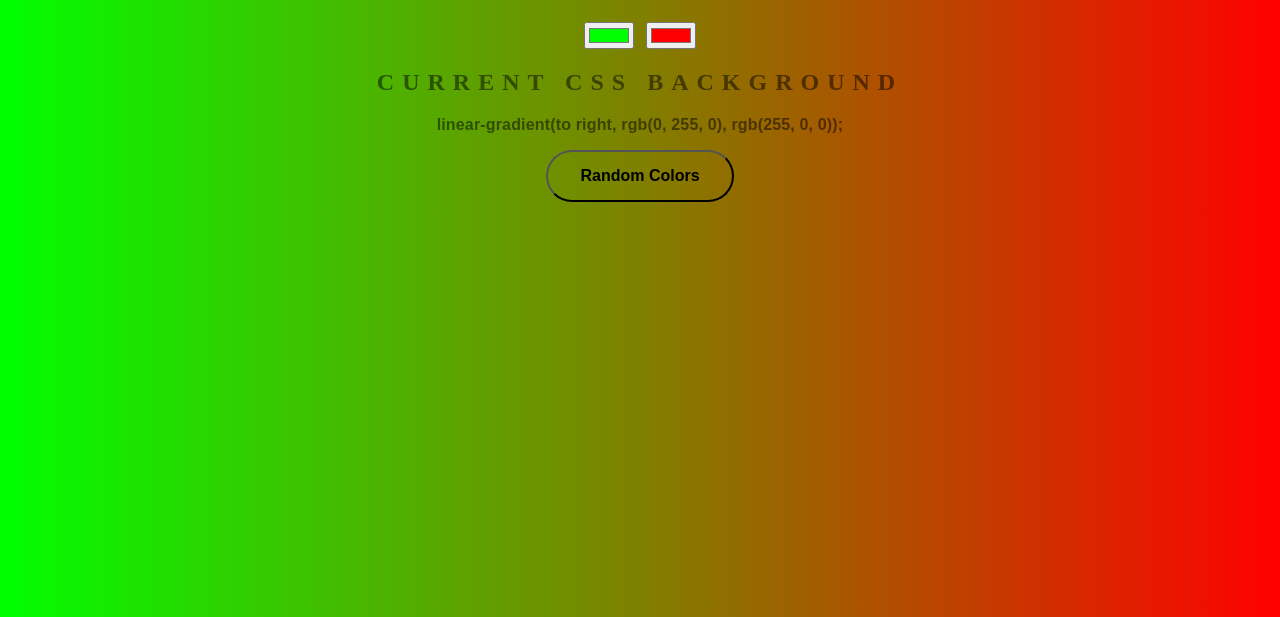
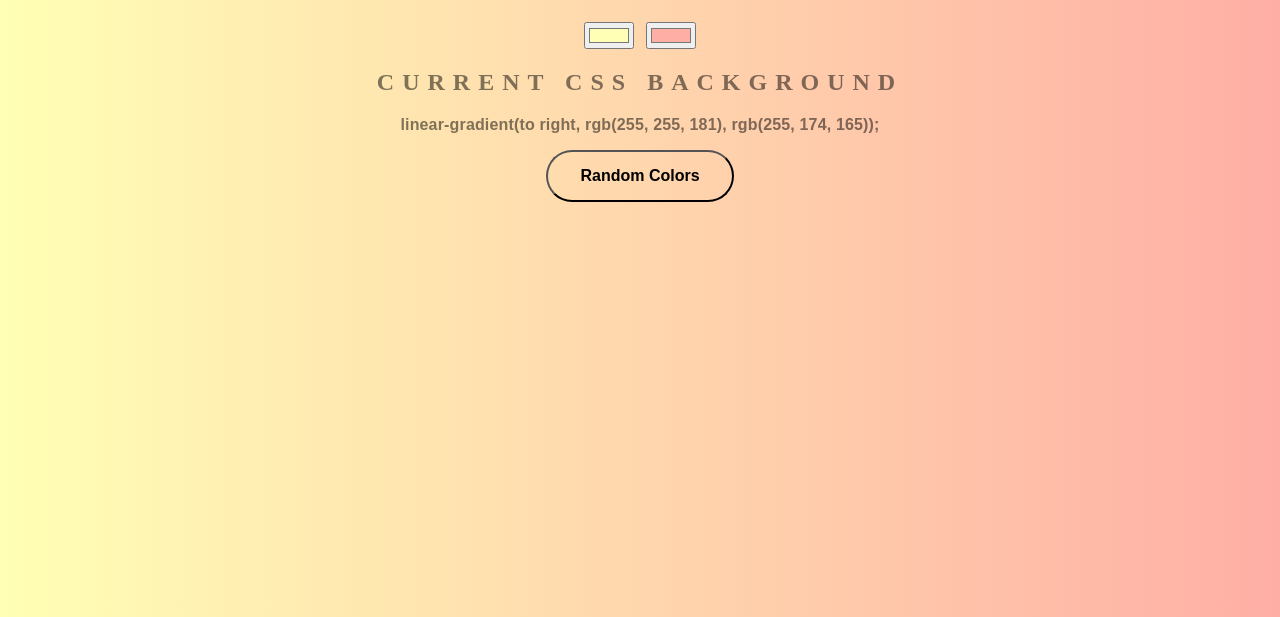
Before and after one commit to atodeh/Background-Generator, a plain HTML site: page index.html in a window 1280 px wide. Shown: the part 183-800 px from the top of the page. Drawn offline with Linux system fonts and the light colour scheme.

Commit message:
Updated default values

```diff
--- a/index.html
+++ b/index.html
@@ -9,8 +9,8 @@
 </head>
 <body id="gradient">
   <h1>Background Generator</h1>
-  <input class="color1" type="color" name="color1" value="#00ff00">
-  <input class="color2" type="color" name="color2" value="#ff0000">
+  <input class="color1" type="color" name="color1" value="#FFFFB5">
+  <input class="color2" type="color" name="color2" value="#FFAEA5">
   <h2>Current CSS Background</h2>
   <h3></h3>
   <button id="randomButton">Random Colors</button>
```
